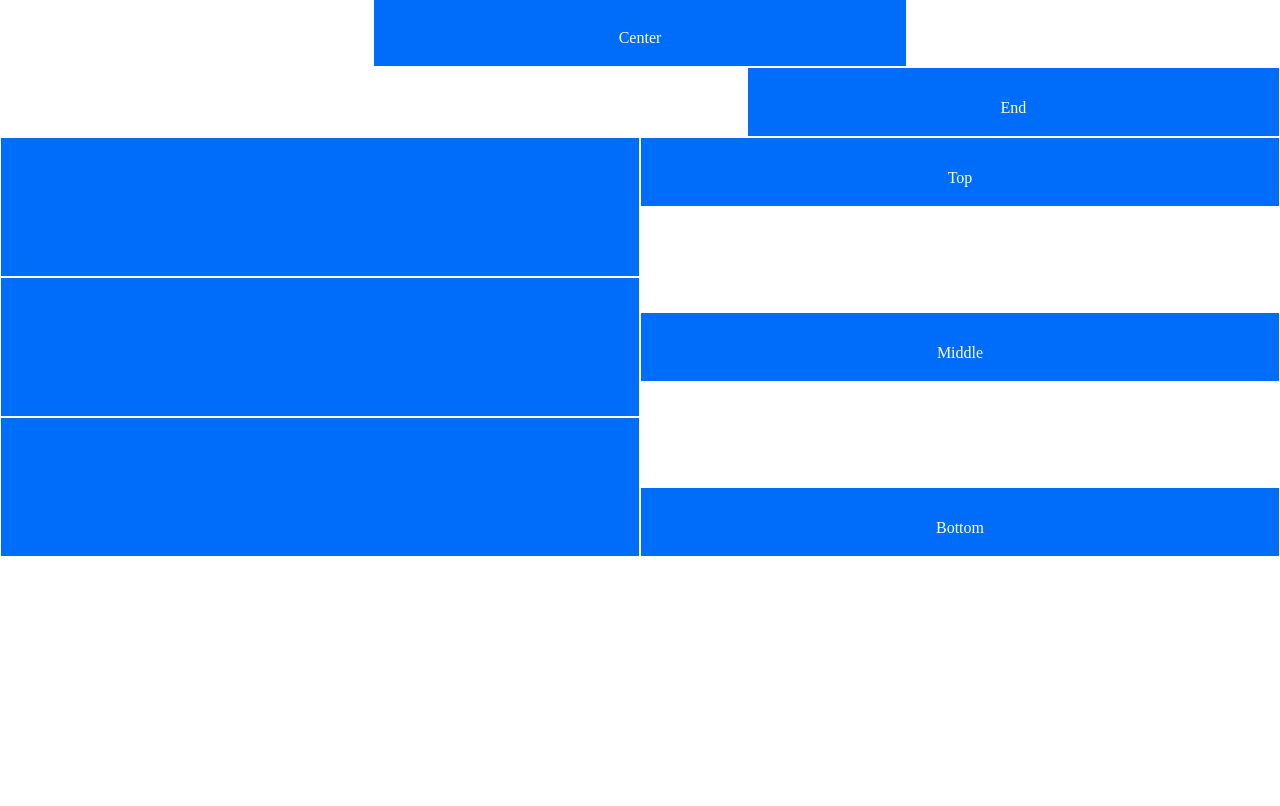
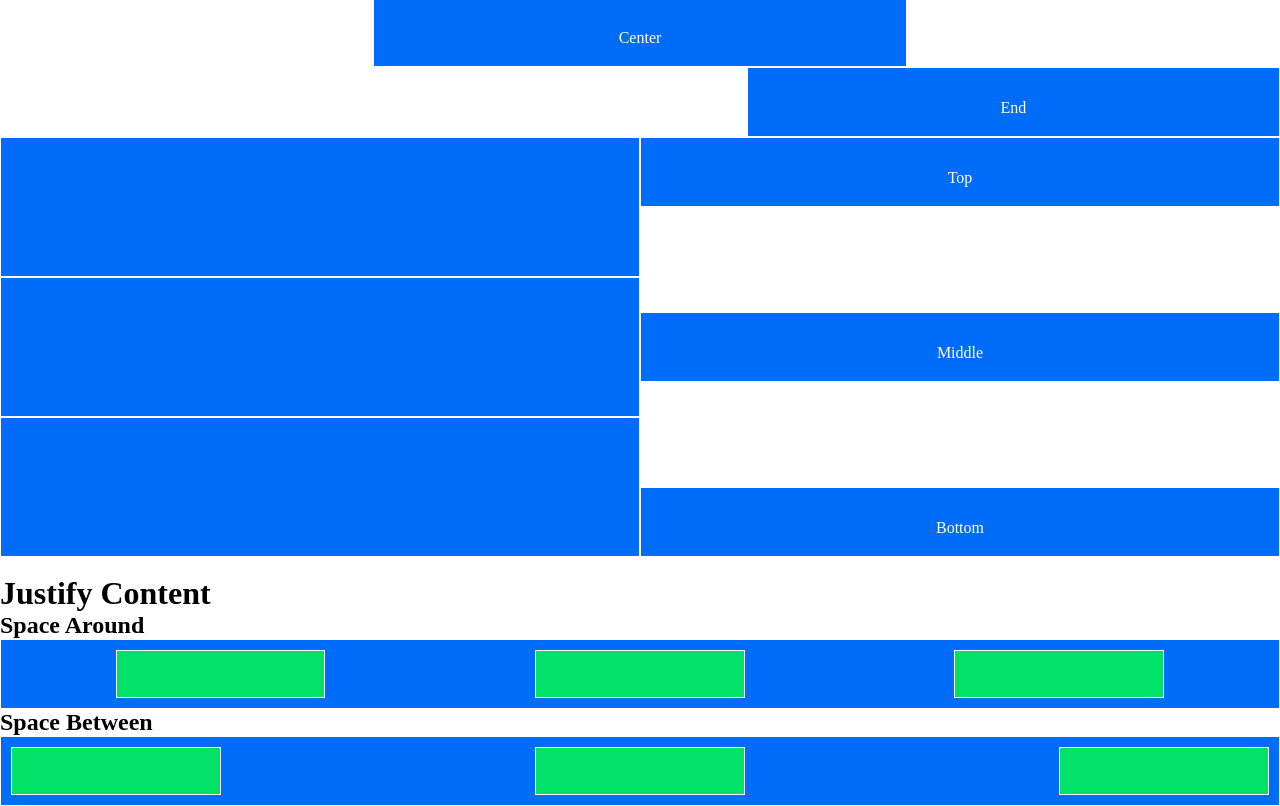
Before and after one commit to MatteoSusanna/html-css-12bool, a plain HTML site: page Bonus/index.html in a window 1280 px wide. Shown: the part 217-1023 px from the top of the page. Before the commit the page ends 800 px from the top, so only its background shows below. Drawn offline with Linux system fonts and the light colour scheme.

Commit message:
Fine bonus

```diff
--- a/Bonus/css/12bool.css
+++ b/Bonus/css/12bool.css
@@ -33,6 +33,14 @@
 
 .self-end{
     align-self: flex-end;
+}
+
+.around{
+    justify-content: space-around;
+}
+
+.between{
+    justify-content: space-between;
 }
 /*Regole aggiuntive flex*/
 
--- a/Bonus/index.html
+++ b/Bonus/index.html
@@ -95,9 +95,47 @@
                     <div class="box">Bottom</div>
                 </div>
             </div>
+            <!--fine alignment-->
+            <br>
 
 
-            <!--fine alignment-->
+            <!--space around-->
+            <h1>Justify Content</h1>
+            <h2>Space Around</h2>
+            <div class="row">
+                <div class="col-12">
+                    <div class="box row around">
+                        <div class="col-2">
+                            <div class="box-in"></div>
+                        </div>
+                        <div class="col-2">
+                            <div class="box-in"></div>
+                        </div>
+                        <div class="col-2">
+                            <div class="box-in"></div>
+                        </div>
+                    </div>
+                </div>
+            </div>
+
+            <h2>Space Between</h2>
+            <div class="row">
+                <div class="col-12">
+                    <div class="box row between">
+                        <div class="col-2">
+                            <div class="box-in"></div>
+                        </div>
+                        <div class="col-2">
+                            <div class="box-in"></div>
+                        </div>
+                        <div class="col-2">
+                            <div class="box-in"></div>
+                        </div>
+                    </div>
+                </div>
+            </div>
+
+            <!--space between-->
 
 
 
```
